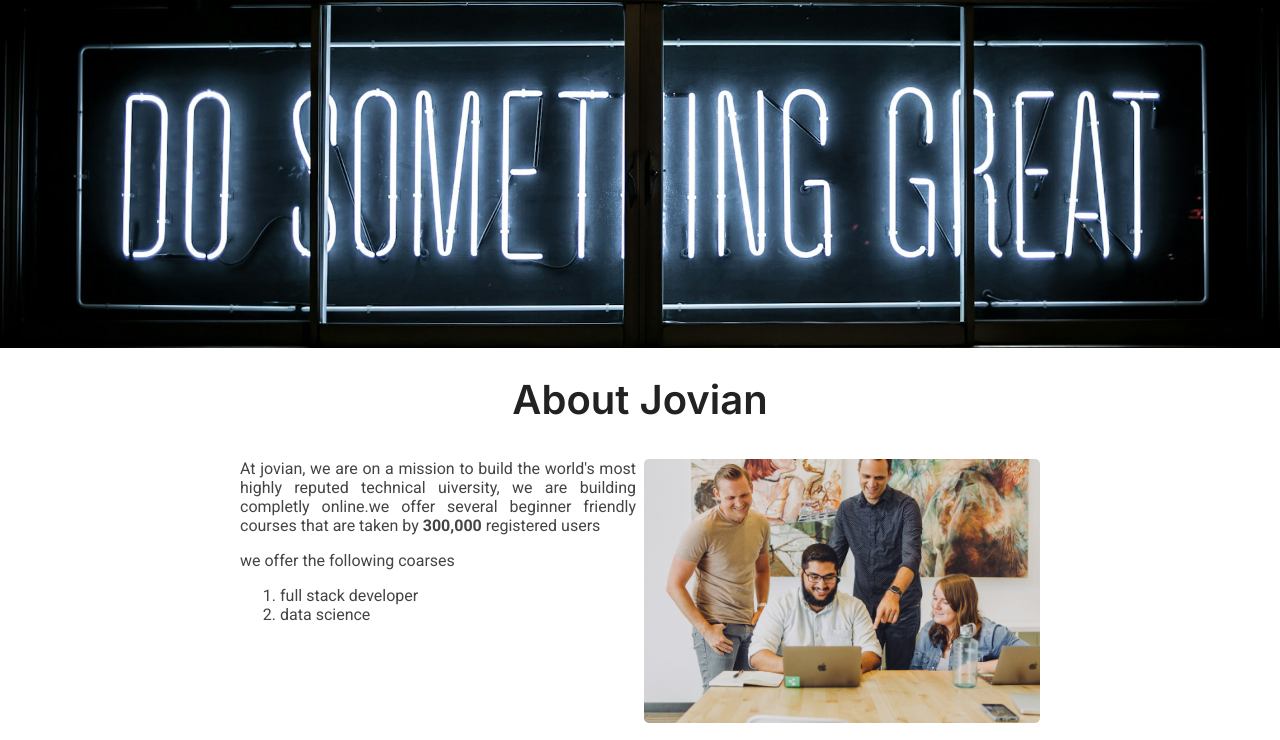
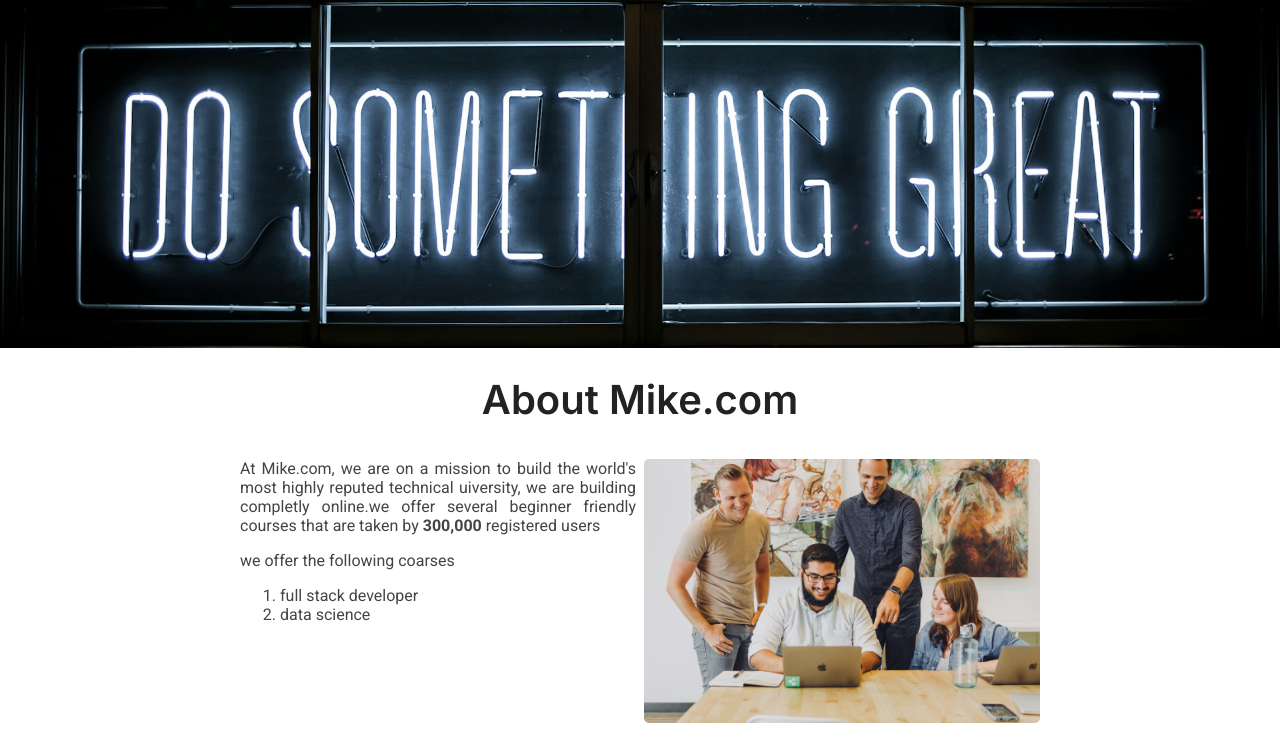
Before and after one commit to MikeNeymar/meta, a plain HTML site: page index.html in a window 1280 px wide. Shown: the part 60-800 px from the top of the page. Drawn offline with Linux system fonts and the light colour scheme.

Commit message:
i have changes jovian to mike

```diff
--- a/index.html
+++ b/index.html
@@ -3,16 +3,16 @@
 <head>
     <meta charset="UTF-8">
     <meta name="viewport" content="width=device-width,initial-scale=1.0">
-    <meta name="description" content="learn about job openings at jovian and submit your application">
+    <meta name="description" content="learn about job openings at Mike.com and submit your application">
     <meta name="keywords" content="data science, software development, jobs">
     <meta name="author" content="Mike">
     <meta name="robots" content="index,follow">
-    <meta property="og:title" content="jovian careers">
-    <meta property="og:description" content="learn about job openings at jovian and submit your application">
+    <meta property="og:title" content="Mike careers">
+    <meta property="og:description" content="learn about job openings at Mike.com and submit your application">
     <meta property="og:image" content="/lali.png">
 
-    <meta name="twitter:title" content="/joviana careers">
-    <meta name="twitter:description" content="learn about job openings at jovian and submit your application">
+    <meta name="twitter:title" content="/Mike careers">
+    <meta name="twitter:description" content="learn about job openings at Mike.com and submit your application">
     <meta name="twitter:image" content="/lali.png">
     <link rel="icon" href="/lali.png" type="image/x-icon">
 
@@ -29,9 +29,9 @@
 <img src="logo.jpg" alt="logo" id="logo">
     </div>
 <img id="banner" src="banner.jpg.jpg" alt="banner" height="360">
-    <h1>About Jovian</h1>
+    <h1>About Mike.com</h1>
     <div id="about">
-        <div id="description"><p style="margin-top: 0;">At jovian, we are on a mission to build the world's most highly reputed
+        <div id="description"><p style="margin-top: 0;">At Mike.com, we are on a mission to build the world's most highly reputed
            technical uiversity, we are building
            completly online.we offer
            several beginner friendly courses
```
